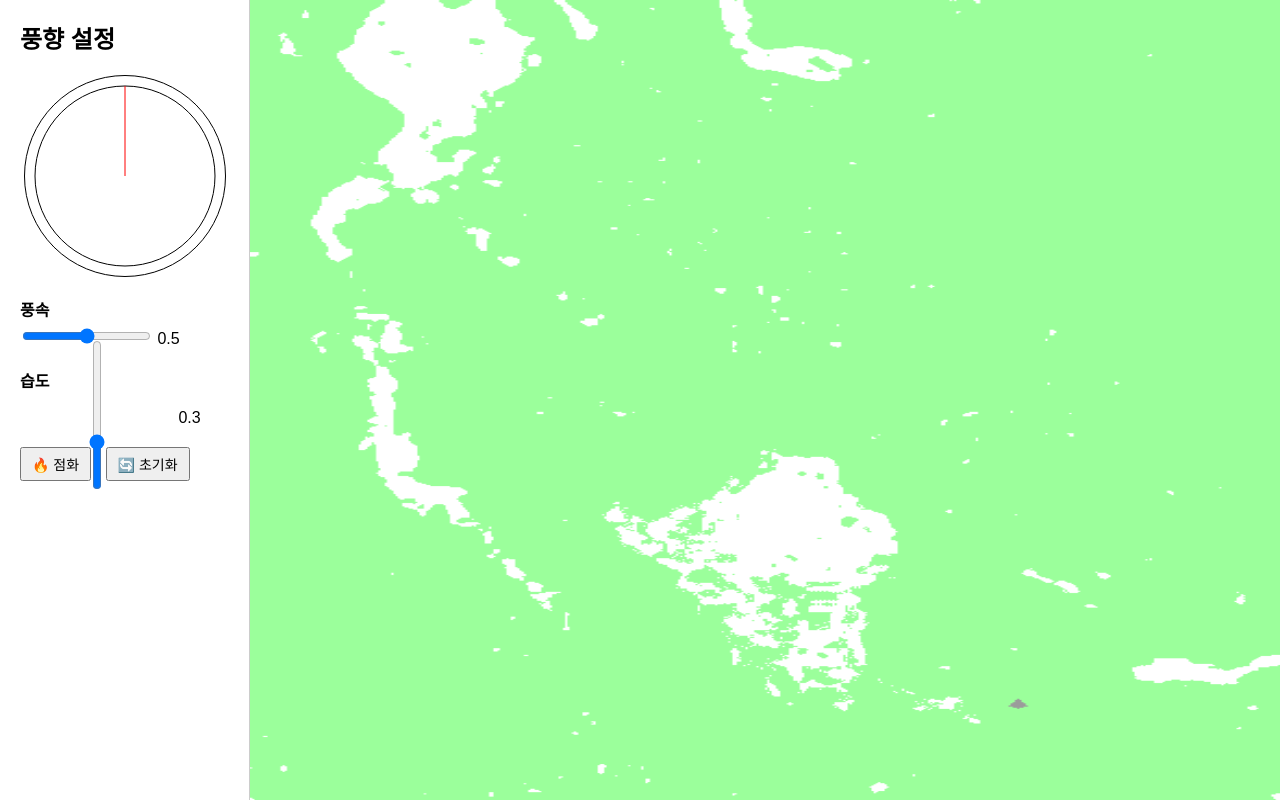
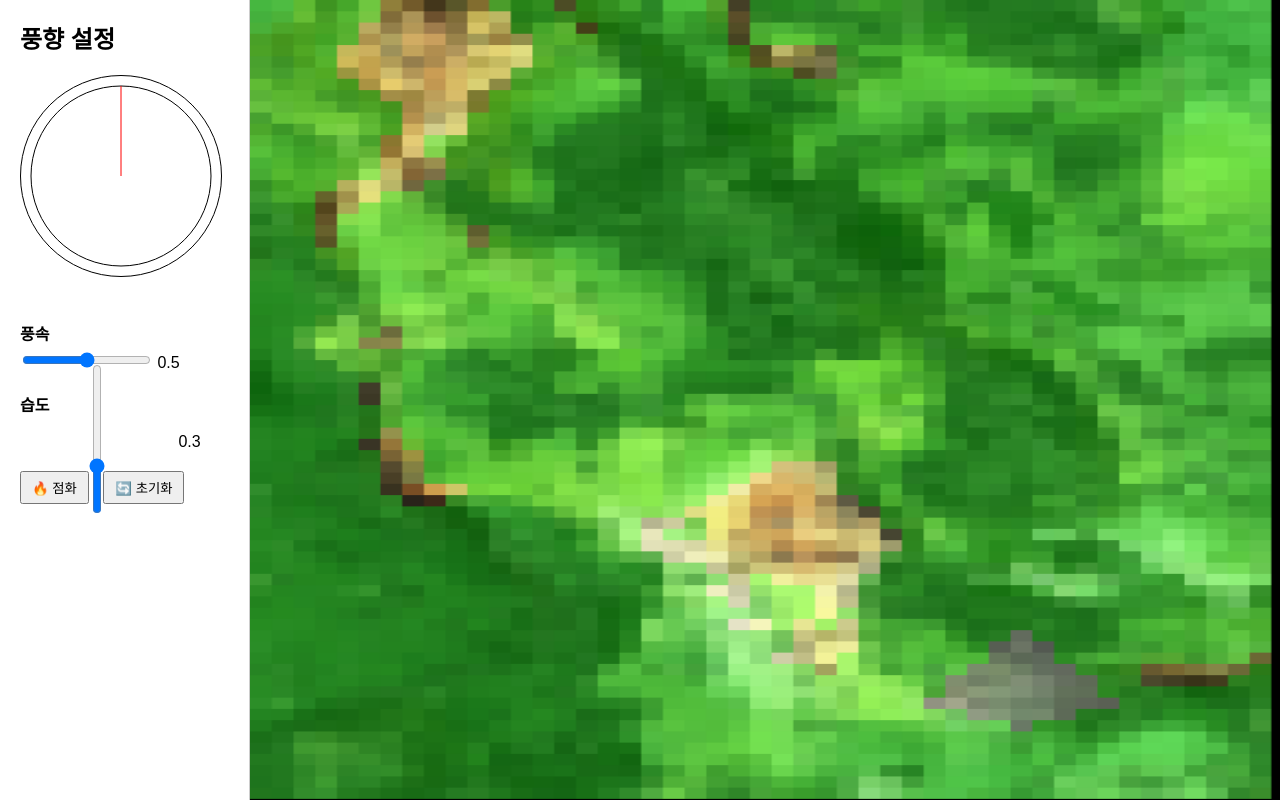
Before and after one commit to bestsleeper/fire_collision, a plain HTML site: page index.html in a window 1280 px wide. Both pictures are taken after a click on the button "🔥 점화". Drawn offline with Linux system fonts and the light colour scheme; animation ran at ten frames a second.

Commit message:
Update index.html

```diff
--- a/index.html
+++ b/index.html
@@ -2,64 +2,41 @@
 <html lang="ko">
 <head>
   <meta charset="UTF-8">
-  <title>산불 확산 시뮬레이션 (픽셀 기반)</title>
+  <title>산불 확산 시뮬레이션 (픽셀화된 위성사진)</title>
   <style>
     body {
       margin: 0;
       padding: 0;
-      display: grid;
-      grid-template-columns: 250px 1fr;
+      display: flex;
       height: 100vh;
       font-family: sans-serif;
     }
     #sidebar {
+      width: 250px;
       border-right: 1px solid #ccc;
       padding: 20px;
       box-sizing: border-box;
     }
-    #sidebar h2 {
-      margin-top: 0;
+    #sidebar h2 { margin-top: 0; }
+    .control-group { margin: 20px 0; }
+    label { display: block; margin-bottom: 5px; font-weight: bold; }
+    #compass {
+      width: 200px; height: 200px;
+      border: 1px solid #000; border-radius:50%;
+      cursor: crosshair; margin-bottom: 20px;
     }
-    .control-group {
-      margin: 20px 0;
-    }
-    label {
-      display: block;
-      margin-bottom: 5px;
-      font-weight: bold;
-    }
-    #compass {
-      width: 200px;
-      height: 200px;
-      border: 1px solid #000;
-      border-radius: 50%;
-      cursor: crosshair;
-      display: block;
-      margin: 0 auto 20px;
-    }
-    #humidity-slider {
-      transform: rotate(-90deg);
-      width: 150px;
-      margin-top: 10px;
-    }
-    button {
-      padding: 5px 10px;
-      margin-right: 10px;
-      font-size: 14px;
-    }
+    #humidity-slider { transform: rotate(-90deg); width:150px; margin-top:10px; }
+    button { padding:5px 10px; margin-right:10px; }
     #main {
-      position: relative;
-      overflow: hidden;
+      flex:1; position:relative;
+      background:#000;
     }
     #canvas {
-      display: block;
-      width: 100%;
-      height: 100%;
+      display:block; width:100%; height:100%;
     }
   </style>
 </head>
 <body>
-  <!-- 사이드바: 풍향, 풍속, 습도, 점화/초기화 -->
   <div id="sidebar">
     <h2>풍향 설정</h2>
     <canvas id="compass" width="200" height="200"></canvas>
@@ -82,204 +59,154 @@
     </div>
   </div>
 
-  <!-- 메인 영역: 픽셀 기반 캔버스 -->
   <div id="main">
-    <img id="map-img" src="firebackground.jpg" style="display:none;" crossorigin="anonymous">
     <canvas id="canvas"></canvas>
   </div>
 
   <script>
-  // ========================
-  // 1. 전역 상수 및 변수
-  // ========================
-  const EMPTY = 0, TREE = 1, BURNING = 2, BURNED = 3;
-  let grid = [], cols, rows;
-  let windDir = { x: 0, y: -1 };
-  let windSpeed = 0.5;
-  let humidity = 0.3;
+  // -------------------
+  // 전역 변수
+  // -------------------
+  const EMPTY=0, TREE=1, BURNING=2, BURNED=3;
+  let grid=[], cols, rows;
+  let windDir={x:0,y:-1}, windSpeed=0.5, humidity=0.3;
 
-  // 캔버스 설정
-  const canvas = document.getElementById('canvas');
-  const ctx = canvas.getContext('2d');
-  const mapImg = document.getElementById('map-img');
+  const canvas=document.getElementById('canvas');
+  const ctx=canvas.getContext('2d');
 
-  // 컴퍼스 설정
-  const compass = document.getElementById('compass');
-  const ctxC = compass.getContext('2d');
+  // 픽셀화용 오프스크린 캔버스
+  const offCanvas=document.createElement('canvas');
+  const offCtx=offCanvas.getContext('2d');
+  const mapImg=new Image();
+  mapImg.src='firebackground.jpg';
 
-  // ========================
-  // 2. 초기화 함수
-  // ========================
-  function init() {
-    // 이미지 로드 후 그리드 구축
-    mapImg.onload = () => {
-      cols = mapImg.naturalWidth;
-      rows = mapImg.naturalHeight;
-      canvas.width = cols;
-      canvas.height = rows;
+  // 픽셀 단위 크기 (예: 10px 블록)
+  const pixelSize=10;
 
-      // 숨김 캔버스에 이미지 그리기
-      const hidden = document.createElement('canvas');
-      hidden.width = cols;
-      hidden.height = rows;
-      const hctx = hidden.getContext('2d');
-      hctx.drawImage(mapImg, 0, 0);
+  // -------------------
+  // 초기화
+  // -------------------
+  mapImg.onload=()=>{
+    cols = Math.floor(mapImg.width / pixelSize);
+    rows = Math.floor(mapImg.height / pixelSize);
+    canvas.width = mapImg.width;
+    canvas.height = mapImg.height;
+    offCanvas.width = cols;
+    offCanvas.height = rows;
 
-      // 픽셀 데이터 추출
-      const imgData = hctx.getImageData(0, 0, cols, rows).data;
-      grid = [];
-      for (let j = 0; j < rows; j++) {
-        grid[j] = [];
-        for (let i = 0; i < cols; i++) {
-          const idx = (j * cols + i) * 4;
-          const r = imgData[idx], g = imgData[idx + 1], b = imgData[idx + 2];
-          // 초록 계열 픽셀을 나무로 간주
-          grid[j][i] = (g > r && g > b) ? TREE : EMPTY;
-        }
+    // 그리드 설정
+    grid = Array.from({ length: rows }, () => Array(cols).fill(EMPTY));
+
+    // 나무(초록) 픽셀 탐지
+    offCtx.drawImage(mapImg, 0, 0, cols, rows);
+    const data = offCtx.getImageData(0, 0, cols, rows).data;
+    for(let y=0; y<rows; y++){
+      for(let x=0; x<cols; x++){
+        const idx = (y*cols + x)*4;
+        const r=data[idx], g=data[idx+1], b=data[idx+2];
+        if(g>r && g>b) grid[y][x]=TREE;
       }
+    }
 
-      // 시뮬레이션 루프 시작
-      loop();
-    };
-    mapImg.src = 'firebackground.jpg';
+    // 시뮬레이션 시작
+    loop();
+  };
 
-    drawCompass();
-  }
-
-  // ========================
-  // 3. 컴퍼스 그리기 및 이벤트
-  // ========================
-  function drawCompass() {
-    const r = 90;
-    ctxC.clearRect(0, 0, 200, 200);
-    ctxC.beginPath();
-    ctxC.arc(100, 100, r, 0, Math.PI * 2);
-    ctxC.stroke();
-    ctxC.beginPath();
-    ctxC.moveTo(100, 100);
-    ctxC.lineTo(100 + windDir.x * r, 100 + windDir.y * r);
-    ctxC.strokeStyle = 'red';
-    ctxC.stroke();
-    ctxC.strokeStyle = '#000';
-  }
-
-  compass.addEventListener('mousemove', e => {
-    const rect = compass.getBoundingClientRect();
-    const x = e.clientX - rect.left - 100;
-    const y = e.clientY - rect.top - 100;
-    const len = Math.hypot(x, y);
-    if (len > 0) {
-      windDir = { x: x / len, y: y / len };
-      drawCompass();
-    }
-  });
-
-  // ========================
-  // 4. UI 이벤트
-  // ========================
-  document.getElementById('windSpeed').addEventListener('input', e => {
-    windSpeed = parseFloat(e.target.value);
-    document.getElementById('windSpeedVal').innerText = windSpeed.toFixed(1);
-  });
-
-  document.getElementById('humidity-slider').addEventListener('input', e => {
-    humidity = parseFloat(e.target.value);
-    document.getElementById('humVal').innerText = humidity.toFixed(1);
-  });
-
-  document.getElementById('ignite').addEventListener('click', ignite);
-  document.getElementById('reset').addEventListener('click', init);
-
-  // ========================
-  // 5. 시뮬레이션 로직
-  // ========================
-  function ignite() {
-    // 나무 중 랜덤으로 한 그루 점화
-    for (let attempt = 0; attempt < 1000; attempt++) {
-      const i = Math.floor(Math.random() * cols);
-      const j = Math.floor(Math.random() * rows);
-      if (grid[j][i] === TREE) {
-        grid[j][i] = BURNING;
-        break;
-      }
+  // -------------------
+  // 시뮬레이션 로직
+  // -------------------
+  function ignite(){
+    // 그리드 단위 랜덤 점화
+    for(let i=0;i<1000;i++){
+      const x=Math.floor(Math.random()*cols);
+      const y=Math.floor(Math.random()*rows);
+      if(grid[y][x]===TREE){ grid[y][x]=BURNING; break; }
     }
   }
 
-  function spreadFire() {
-    const burningCells = [];
-    for (let j = 0; j < rows; j++) {
-      for (let i = 0; i < cols; i++) {
-        if (grid[j][i] === BURNING) burningCells.push({ i, j });
+  function spreadFire(){
+    const burning=[];
+    for(let y=0;y<rows;y++){
+      for(let x=0;x<cols;x++){
+        if(grid[y][x]===BURNING) burning.push({x,y});
       }
     }
-
-    burningCells.forEach(cell => {
-      grid[cell.j][cell.i] = BURNED;
-      const dirs = [
-        { di:  1, dj:  0 },
-        { di: -1, dj:  0 },
-        { di:  0, dj:  1 },
-        { di:  0, dj: -1 }
-      ];
-      dirs.forEach(d => {
-        const ni = cell.i + d.di;
-        const nj = cell.j + d.dj;
-        if (ni >= 0 && ni < cols && nj >= 0 && nj < rows && grid[nj][ni] === TREE) {
-          const windFactor = 1 + windSpeed * (d.di * windDir.x + d.dj * windDir.y);
-          const delay = (300 + humidity * 700) / windFactor;
-          setTimeout(() => {
-            grid[nj][ni] = BURNING;
-          }, delay);
+    burning.forEach(cell=>{
+      grid[cell.y][cell.x]=BURNED;
+      [[1,0],[-1,0],[0,1],[0,-1]].forEach(d=>{
+        const nx=cell.x+d[0], ny=cell.y+d[1];
+        if(nx>=0&&nx<cols&&ny>=0&&ny<rows&&grid[ny][nx]===TREE){
+          const factor=1+windSpeed*(d[0]*windDir.x + d[1]*windDir.y);
+          const delay=(300+humidity*700)/factor;
+          setTimeout(()=> grid[ny][nx]=BURNING, delay);
         }
       });
     });
   }
 
-  // ========================
-  // 6. 렌더링
-  // ========================
-  function update() {
-    spreadFire();
+  // -------------------
+  // 렌더링
+  // -------------------
+  function draw(){
+    // 배경: 픽셀화된 사진
+    for(let y=0;y<rows;y++){
+      for(let x=0;x<cols;x++){
+        const px=offCtx.getImageData(x,y,1,1).data;
+        ctx.fillStyle=`rgba(${px[0]},${px[1]},${px[2]},1)`;
+        ctx.fillRect(x*pixelSize, y*pixelSize, pixelSize, pixelSize);
+      }
+    }
+    // 불 상태 그리기(투명 블렌딩)
+    for(let y=0;y<rows;y++){
+      for(let x=0;x<cols;x++){
+        const state=grid[y][x];
+        if(state===TREE){ ctx.fillStyle='rgba(0,255,0,0.3)'; }
+        else if(state===BURNING){ ctx.fillStyle='rgba(255,0,0,0.7)'; }
+        else if(state===BURNED){ ctx.fillStyle='rgba(128,128,128,0.5)'; }
+        else continue;
+        ctx.fillRect(x*pixelSize, y*pixelSize, pixelSize, pixelSize);
+      }
+    }
   }
 
-  function draw() {
-    const imageData = ctx.createImageData(cols, rows);
-    for (let j = 0; j < rows; j++) {
-      for (let i = 0; i < cols; i++) {
-        const state = grid[j][i];
-        const idx = (j * cols + i) * 4;
-        if (state === TREE) {
-          imageData.data[idx]     = 0;   // R
-          imageData.data[idx + 1] = 255; // G
-          imageData.data[idx + 2] = 0;   // B
-          imageData.data[idx + 3] = 100; // Alpha
-        } else if (state === BURNING) {
-          imageData.data[idx]     = 255;
-          imageData.data[idx + 1] = 0;
-          imageData.data[idx + 2] = 0;
-          imageData.data[idx + 3] = 255;
-        } else if (state === BURNED) {
-          imageData.data[idx]     = 128;
-          imageData.data[idx + 1] = 128;
-          imageData.data[idx + 2] = 128;
-          imageData.data[idx + 3] = 200;
-        }
-        // EMPTY는 투명
-      }
-    }
-    ctx.putImageData(imageData, 0, 0);
-  }
-
-  function loop() {
-    update();
+  function loop(){
+    spreadFire();
     draw();
     requestAnimationFrame(loop);
   }
 
-  // ========================
-  // 7. 시작
-  // ========================
-  init();
+  // -------------------
+  // UI 이벤트
+  // -------------------
+  const compass=document.getElementById('compass'), ctxC=compass.getContext('2d');
+  function drawCompass(){ const r=90;
+    ctxC.clearRect(0,0,200,200);
+    ctxC.beginPath(); ctxC.arc(100,100,r,0,2*Math.PI); ctxC.stroke();
+    ctxC.beginPath(); ctxC.moveTo(100,100);
+    ctxC.lineTo(100+windDir.x*r,100+windDir.y*r);
+    ctxC.strokeStyle='red'; ctxC.stroke(); ctxC.strokeStyle='#000';
+  }
+  compass.addEventListener('mousemove',e=>{
+    const rect=compass.getBoundingClientRect();
+    const x=e.clientX-rect.left-100, y=e.clientY-rect.top-100;
+    const len=Math.hypot(x,y);
+    if(len>0){ windDir={x:x/len,y:y/len}; drawCompass(); }
+  }); drawCompass();
+
+  document.getElementById('windSpeed').oninput=e=>{
+    windSpeed=+e.target.value;
+    document.getElementById('windSpeedVal').innerText=windSpeed.toFixed(1);
+  };
+  document.getElementById('humidity-slider').oninput=e=>{
+    humidity=+e.target.value;
+    document.getElementById('humVal').innerText=humidity.toFixed(1);
+  };
+  document.getElementById('ignite').onclick=ignite;
+  document.getElementById('reset').onclick=()=>{
+    grid.forEach(row=>row.fill(EMPTY));
+    offCtx.drawImage(mapImg,0,0,cols,rows);
+    ignite();
+  };
   </script>
 </body>
 </html>
```
